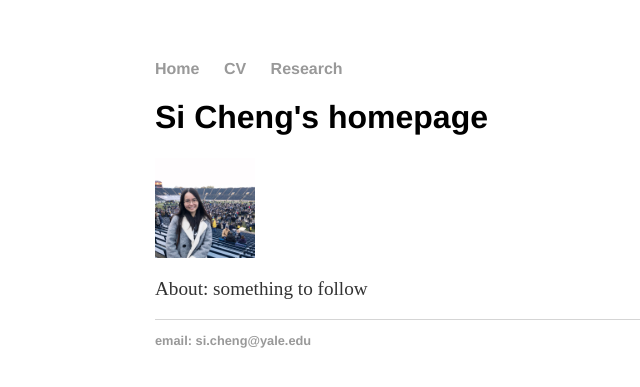
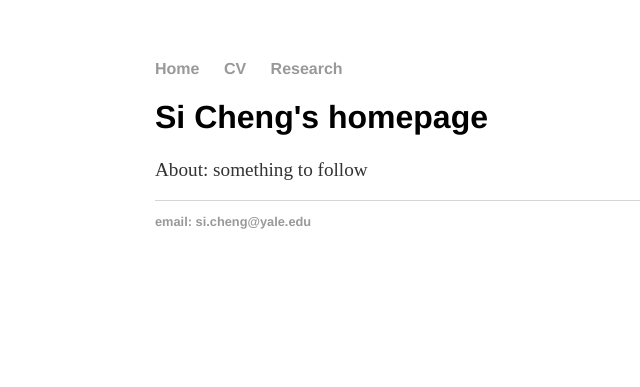
Before and after one commit to chengs94/chengs94.github.io, a Jekyll site: the page built from index.html, in a window 1280 px wide. Shown: the top 387 px of the page, without its empty margins (37-677 px from the left). Built offline with Jekyll 4.4.1, drawn with Linux system fonts in a browser that asks for light colours.

Commit message:
Update index.html

```diff
--- a/index.html
+++ b/index.html
@@ -4,6 +4,6 @@ title: Si Cheng's Homepage
 ---
 <div class="blurb">
 	<h1>Si Cheng's homepage</h1>
-	<img src="profile_photo.jpg" alt="hi" width="100" height="100" align="center">
+	<p img src="profile_photo.jpg" width="100" height="100" align="center"></p>
 	<p align="left">About: something to follow</a></p>
 </div><!-- /.blurb -->
```
